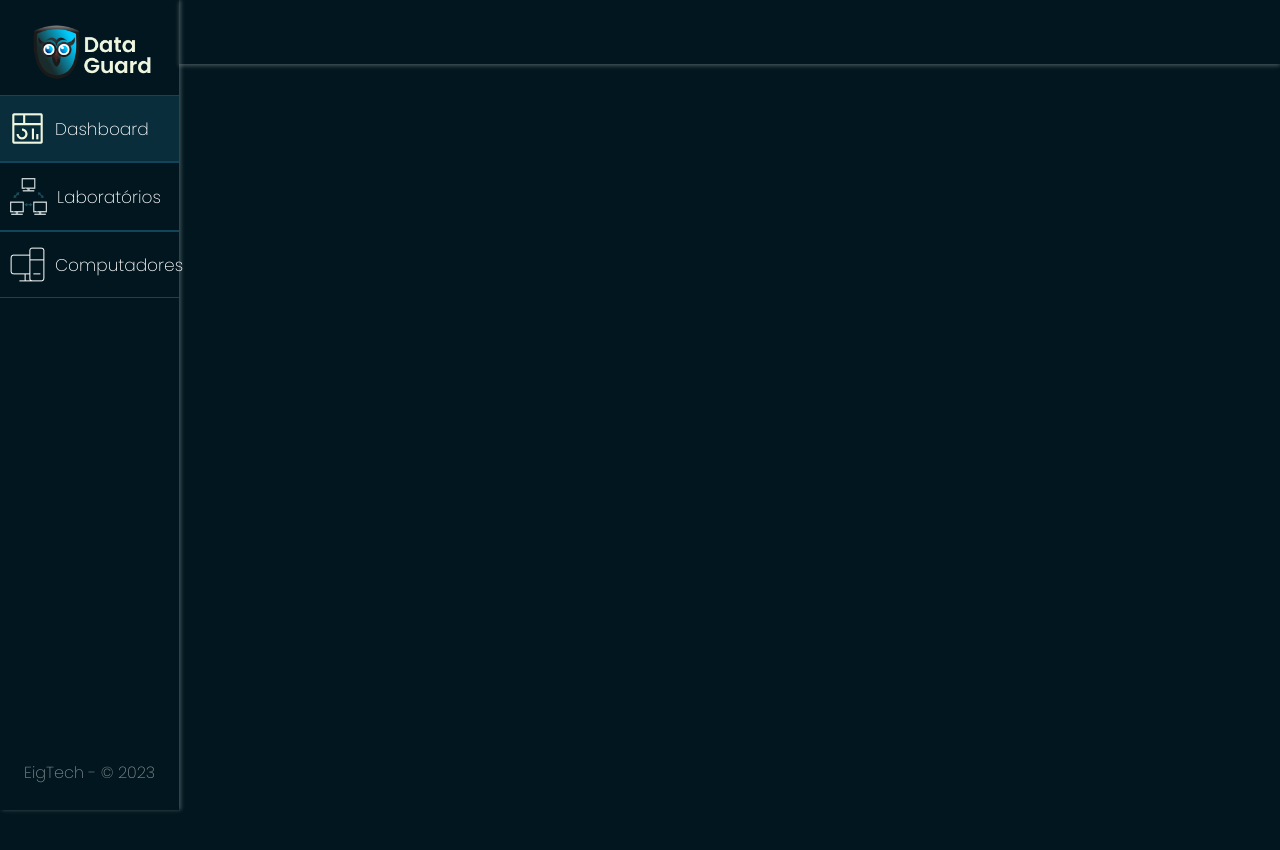
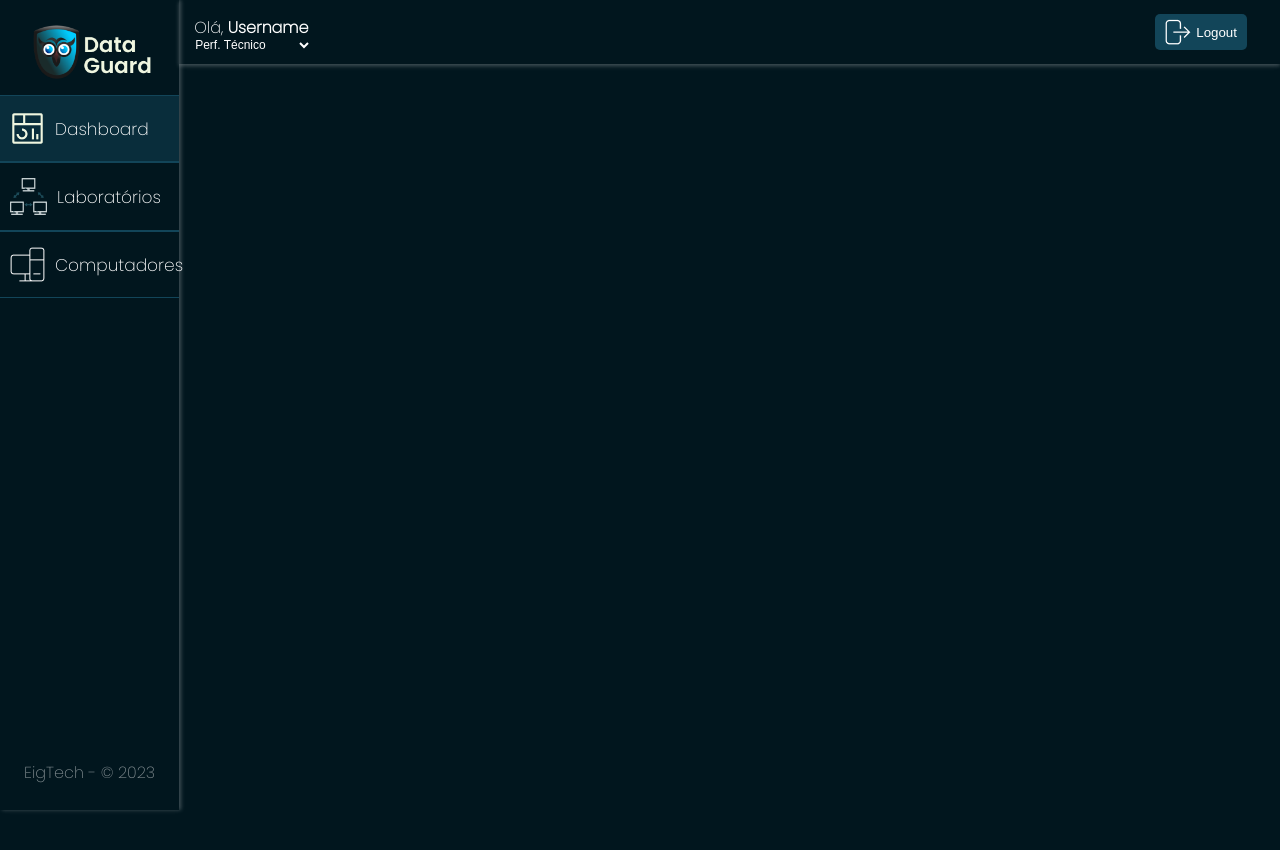
Before and after one commit to EigTech-Solutions/DataGuard, a plain HTML site: page telaBase.html in a window 1280 px wide. Drawn offline with Linux system fonts and the light colour scheme.

Commit message:
estilizando menu top

```diff
--- a/basePages.css
+++ b/basePages.css
@@ -9,7 +9,7 @@ body{
     background-color: #01161E;
     font-family: 'Poppins', sans-serif;
     color: #ffffff;
-    font-size: 20px;
+    font-size: 18px;
     overflow: hidden;
     display: flex;
 }
@@ -79,7 +79,55 @@ body{
 .menu-top{
     height: 8vh;
     width: 100%;
+    display: flex;
+    justify-content: space-between;
+    align-items: center;
     box-shadow: 0px 2px 4px 0px rgba(255, 255, 255, 0.25);
+}
+
+.menu-top .btn-logout{
+    display: flex;
+    align-items: center;
+    background-color: #124559;
+    border-radius: 5px;
+    color: #ffffff;
+    gap: 5px;
+    padding: 5px 10px;
+    border: none;
+    margin-right: 3%;
+    cursor: pointer;
+    transition: all 0.2s;
+}
+
+.menu-top .btn-logout:hover{
+    padding: 6px 10px;
+    box-shadow: 0px 1px 2px 0px rgba(255, 255, 255, 0.25);
+    font-weight: 600;
+}
+
+.menu-top .usuario{
+    display: flex;
+    flex-direction: column;
+    margin-left: 15px;
+    font-size: 16px;
+}
+
+.menu-top .sl_perfil{
+    border: none;
+    background-color: transparent;
+    color: #ffffff;
+    font-size: 12px;
+    padding: 0;
+    cursor: pointer;
+    margin: -3px;
+}
+
+.menu-top .sl_perfil:focus{
+    outline: none;
+}
+
+.menu-top .sl_perfil option{
+    background-color: #598392;
 }
 
 .conteudo-page{
--- a/telaBase.html
+++ b/telaBase.html
@@ -33,7 +33,19 @@
         </div>
     </div>
     <div class="container-geral">
-        <div class="menu-top"></div>
+        <div class="menu-top">
+            <div class="usuario">
+                <span>Olá, <b>Username</b></span>
+                <select class="sl_perfil">
+                    <option value="0">Perf. Técnico</option>
+                    <option value="1">Perf. Admin</option>
+                </select>
+            </div>
+
+            <button class="btn-logout">
+                <img src="assents/Vector_logout.png" alt="icon logout"> Logout
+            </button>
+        </div>
         <div class="conteudo-page"></div>
     </div>
 </body>
```
Also changed, not shown: assents/Vector_logout.png (added).
